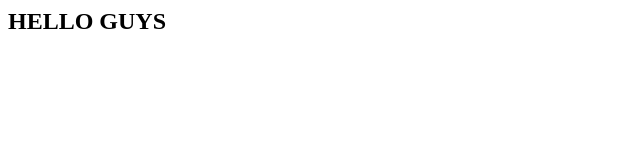
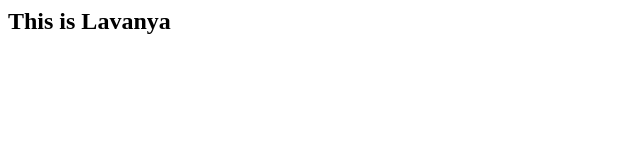
Before and after one commit to Lavanya5501/simple_cicd_demo, a plain HTML site: page index.html in a window 1280 px wide. Shown: the full height of the page, 0-640 px from the left. Drawn offline with Linux system fonts and the light colour scheme.

Commit message:
Updated index.html

```diff
--- a/index.html
+++ b/index.html
@@ -1,5 +1,6 @@
 <html>
 <body>
-<h2>HELLO GUYS</h2>
+<h2>This is Lavanya</h2>
 </body>
+
 </html>
```
